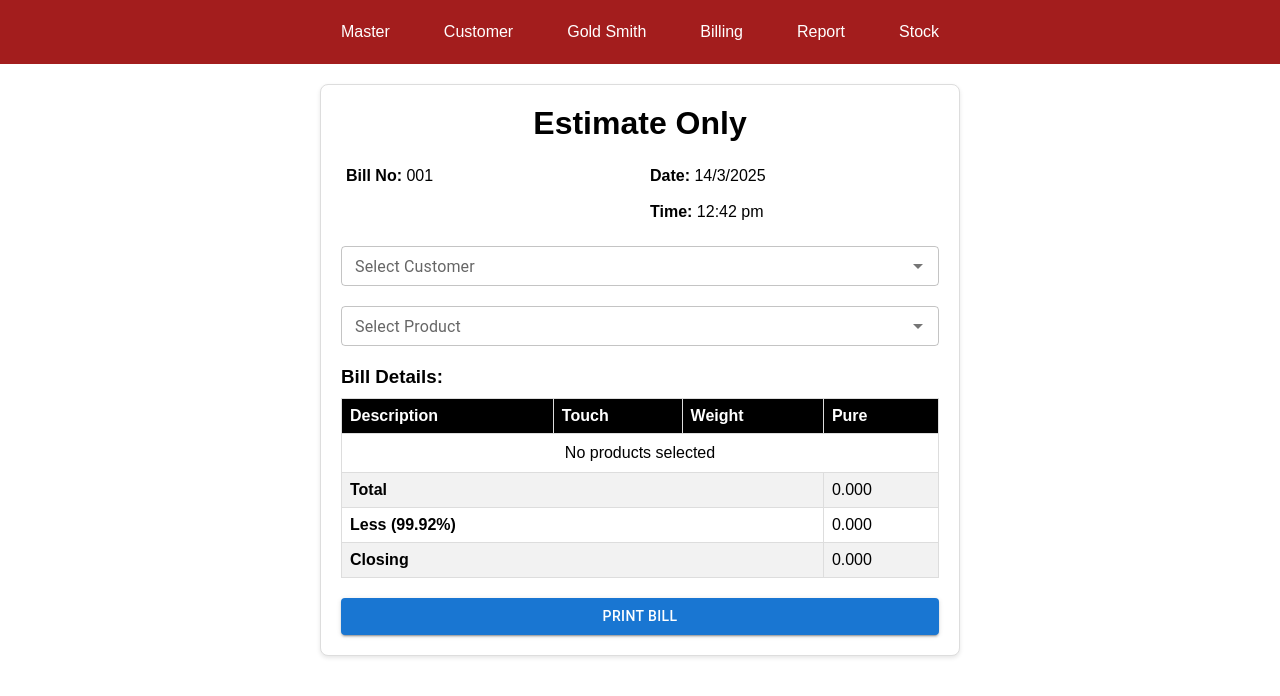
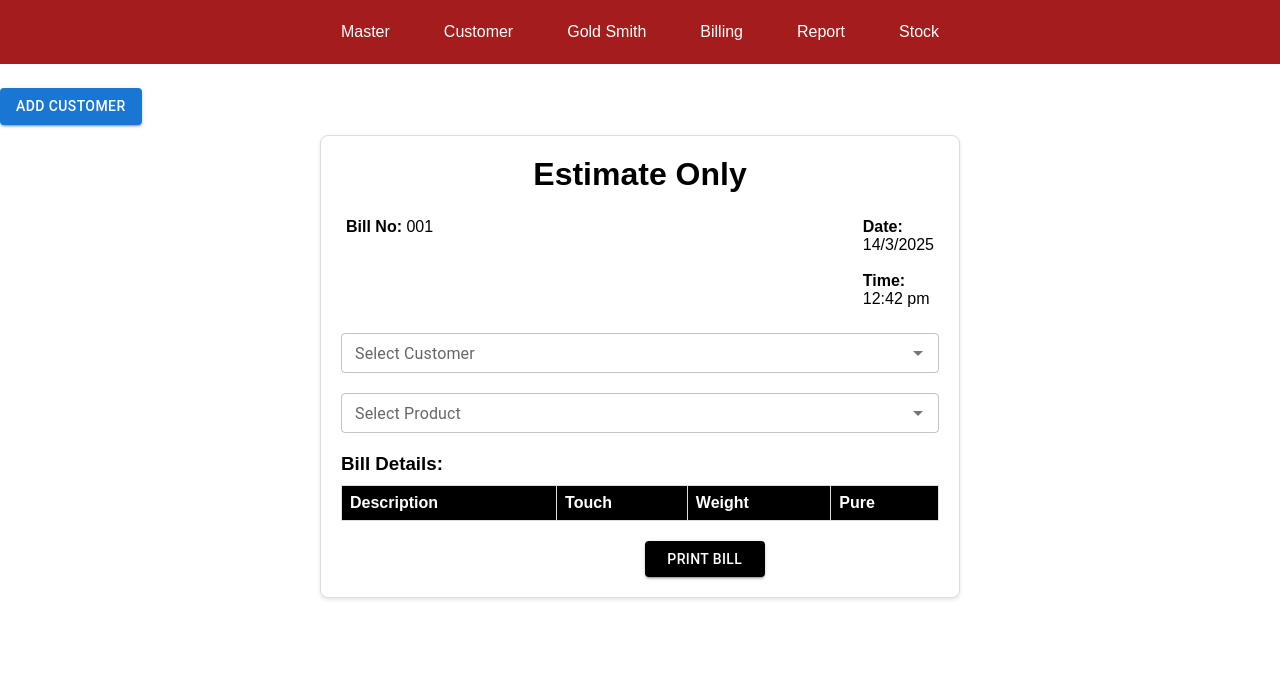
Before and after one commit to Swetha-Subramaniyan/Jeeva-Gold, a React (Vite) app in the folder jeeva/client/: page /billing in a window 1280 px wide. Shown: the top 696 px of the page. Built offline with nearby package versions, Linux system fonts and the light colour scheme.

Commit message:
Billing file worked

```diff
--- a/jeeva/client/src/App.jsx
+++ b/jeeva/client/src/App.jsx
@@ -11,6 +11,7 @@ import Master from "./components/Master/Master";
 import MasterCustomer from "./components/Master/Mastercustomer";
 import Customertrans from "./components/Customer/Customertrans";
 import Jobcard from "./components/Goldsmith/Jobcard";
+import AddCustomer from "./components/Billing/Addcustomer";
 
 function App() {
   return (
@@ -75,6 +76,8 @@ function App() {
         ></Route>
         <Route path="/master" element={<Master />}></Route>
         <Route path="/mastercustomer" element={<MasterCustomer />}></Route>
+        <Route path="/addcustomer"element={<AddCustomer/>}></Route>
+
       </Routes>
     </BrowserRouter>
   );
--- /dev/null
+++ b/jeeva/client/src/components/Billing/Addcustomer.jsx
@@ -0,0 +1,97 @@
+import React, { useState } from "react";
+import {
+  Button,
+  Dialog,
+  DialogActions,
+  DialogContent,
+  DialogTitle,
+  TextField,
+} from "@mui/material";
+
+const AddCustomer = ({ onAddCustomer }) => {
+  const [open, setOpen] = useState(false);
+  const [customer, setCustomer] = useState({
+    name: "",
+    address: "",
+    phone: "",
+  });
+
+  const handleClickOpen = () => setOpen(true);
+  const handleClose = () => {
+    setCustomer({ name: "", address: "", phone: "" });
+    setOpen(false);
+  };
+
+  const handleChange = (e) => {
+    setCustomer({ ...customer, [e.target.name]: e.target.value });
+  };
+
+  const handleSave = () => {
+    if (customer.name && customer.address && customer.phone) {
+      const newCustomer = {
+        id: `C${Date.now()}`,
+        customer_name: customer.name,
+        address: customer.address,
+        phone_number: customer.phone,
+      };
+      onAddCustomer(newCustomer);
+      handleClose();
+    }
+  };
+
+  return (
+    <div>
+      <Button
+        variant="contained"
+        onClick={handleClickOpen}
+
+      >
+        Add Customer
+      </Button>
+
+      <Dialog open={open} onClose={handleClose}>
+        <DialogTitle>Add Customer</DialogTitle>
+        <DialogContent>
+          <TextField
+            autoFocus
+            margin="dense"
+            label="Customer Name"
+            name="name"
+            fullWidth
+            variant="outlined"
+            value={customer.name}
+            onChange={handleChange}
+          />
+          <TextField
+            margin="dense"
+            label="Address"
+            name="address"
+            fullWidth
+            variant="outlined"
+            value={customer.address}
+            onChange={handleChange}
+          />
+          <TextField
+            margin="dense"
+            label="Phone"
+            name="phone"
+            fullWidth
+            variant="outlined"
+            value={customer.phone}
+            onChange={handleChange}
+          />
+        </DialogContent>
+        <DialogActions>
+          <Button onClick={handleClose} color="secondary">
+            Cancel
+          </Button>
+          <Button onClick={handleSave} color="primary" variant="contained">
+            Save
+          </Button>
+        </DialogActions>
+      </Dialog>
+    </div>
+  );
+};
+
+export default AddCustomer;
--- a/jeeva/client/src/components/Billing/Billing.css
+++ b/jeeva/client/src/components/Billing/Billing.css
@@ -1,13 +1,14 @@
 
 .container {
   width: 50%;
-  margin: 20px auto;
+  margin: 10px auto;
   padding: 20px;
   border: 1px solid #ddd;
   border-radius: 8px;
   background-color: white;
   box-shadow: 0 2px 4px rgba(0, 0, 0, 0.1);
   font-family: Arial, sans-serif;
+
 }
 
 .heading {
@@ -72,12 +73,13 @@
 }
 
 .printButton {
-  width: 100%;
+  width: 20%;
   padding: 10px;
   background-color: black;
   color: white;
   border: none;
   border-radius: 4px;
   cursor: pointer;
-  font-size: 16px;
+  font-size: 6px;
+  left: 19rem;
 }
--- a/jeeva/client/src/components/Billing/Billing.jsx
+++ b/jeeva/client/src/components/Billing/Billing.jsx
@@ -1,7 +1,239 @@
+
+// import React, { useState, useEffect, useRef } from "react";
+// import { Autocomplete, TextField, Box, Button } from "@mui/material";
+// import "./Billing.css";
+// import AddCustomer from "./Addcustomer";
+
+// const Billing = () => {
+//   const [selectedCustomer, setSelectedCustomer] = useState(null);
+//   const [billItems, setBillItems] = useState([]);
+//   const [billNo, setBillNo] = useState("001");
+//   const [date, setDate] = useState("");
+//   const [time, setTime] = useState("");
+//   const [isPrinting, setIsPrinting] = useState(false);
+//   const billRef = useRef();
+
+//   const [products, setProducts] = useState([
+//     { id: "P001", name: "Gold Ring", touch: 92, weight: 6.64, pure: 6.19 },
+//     {
+//       id: "P002",
+//       name: "Silver Necklace",
+//       touch: 92,
+//       weight: 11.34,
+//       pure: 10.66,
+//     },
+//     {
+//       id: "P003",
+//       name: "Diamond Bracelet",
+//       touch: 95,
+//       weight: 8.5,
+//       pure: 8.07,
+//     },
+//   ]);
+
+//   const customers = [
+//     {
+//       id: "C001",
+//       customer_name: "John ",
+//       address: "ABC Street",
+//       phone_number: "9856743789",
+//     },
+//     {
+//       id: "C002",
+//       customer_name: "Jane ",
+//       address: "DEF Colony",
+//       phone_number: "7843567894",
+//     },
+//   ];
+
+//   useEffect(() => {
+//     const updateTime = () => {
+//       const now = new Date();
+//       setDate(now.toLocaleDateString("en-IN"));
+//       setTime(
+//         now.toLocaleTimeString("en-IN", {
+//           hour: "2-digit",
+//           minute: "2-digit",
+//           hour12: true,
+//         })
+//       );
+//     };
+
+//     updateTime();
+//     const timer = setInterval(updateTime, 60000);
+//     return () => clearInterval(timer);
+//   }, []);
+
+//   const handleProductSelect = (event, newValue) => {
+//     if (newValue && !billItems.some((item) => item.id === newValue.id)) {
+//       setBillItems((prevItems) => [...prevItems, newValue]);
+//     }
+//   };
+
+//   const calculateTotal = () => {
+//     return billItems.reduce((total, item) => total + item.pure, 0).toFixed(3);
+//   };
+
+//   const calculateLess = (total) => {
+//     return (total * 0.9992).toFixed(3);
+//   };
+
+//   const calculateClosing = (total, less) => {
+//     return (total - less).toFixed(3);
+//   };
+
+//   return (
+//     <>
+//       <Box mt={3}>
+//         <AddCustomer />
+//       </Box>
+
+//       <Box className="container" ref={billRef}>
+//         <h1 className="heading">Estimate Only</h1>
+
+//         <Box className="billInfo">
+//           <p>
+//             <strong>Bill No:</strong> {billNo}
+//           </p>
+//           <p style={{ marginLeft: "14rem" }}>
+//             <strong>Date:</strong> {date} <br />
+//             <br />
+//             <strong>Time:</strong> {time}
+//           </p>
+//         </Box>
+
+//         <Box
+//           className="searchSection"
+//           style={{ display: isPrinting ? "none" : "flex" }}
+//         >
+//           <Autocomplete
+//             options={customers}
+//             getOptionLabel={(option) => option.customer_name}
+//             onChange={(event, newValue) => setSelectedCustomer(newValue)}
+//             renderInput={(params) => (
+//               <TextField
+//                 {...params}
+//                 label="Select Customer"
+//                 variant="outlined"
+//                 size="small"
+//               />
+//             )}
+//             className="smallAutocomplete"
+//           />
+//         </Box>
+
+//         {selectedCustomer && (
+//           <Box className="customerDetails">
+//             <h3>Customer Details:</h3>
+//             <p>
+//               <strong>Name:</strong> {selectedCustomer.customer_name}
+//             </p>
+//             <p>
+//               <strong>Address:</strong> {selectedCustomer.address}
+//             </p>
+//             <p>
+//               <strong>Phone:</strong> {selectedCustomer.phone_number}
+//             </p>
+//           </Box>
+//         )}
+
+//         <Box className="searchSection">
+//           <Autocomplete
+//             options={products}
+//             getOptionLabel={(option) => option.name}
+//             onChange={handleProductSelect}
+//             renderInput={(params) => (
+//               <TextField
+//                 {...params}
+//                 label="Select Product"
+//                 variant="outlined"
+//                 size="small"
+//               />
+//             )}
+//             className="smallAutocomplete"
+//           />
+//         </Box>
+
+//         <Box className="itemsSection">
+//           <h3>Bill Details:</h3>
+//           <table className="table">
+//             <thead>
+//               <tr>
+//                 <th className="th">Description</th>
+//                 <th className="th">Touch</th>
+//                 <th className="th">Weight</th>
+//                 <th className="th">Pure</th>
+//               </tr>
+//             </thead>
+//             <tbody>
+//               {billItems.length > 0 ? (
+//                 billItems.map((item, index) => (
+//                   <tr key={index}>
+//                     <td className="td">{item.name}</td>
+//                     <td className="td">{item.touch}</td>
+//                     <td className="td">{item.weight}</td>
+//                     <td className="td">{item.pure}</td>
+//                   </tr>
+//                 ))
+//               ) : (
+//                 <tr>
+//                   <td
+//                     colSpan="4"
+//                     style={{ textAlign: "center", padding: "10px" }}
+//                   >
+//                     No products selected
+//                   </td>
+//                 </tr>
+//               )}
+//               <tr>
+//                 <td colSpan="3" className="td">
+//                   <strong>Total</strong>
+//                 </td>
+//                 <td className="td">{calculateTotal()}</td>
+//               </tr>
+//               <tr>
+//                 <td colSpan="3" className="td">
+//                   <strong>Less (99.92%)</strong>
+//                 </td>
+//                 <td className="td">{calculateLess(calculateTotal())}</td>
+//               </tr>
+//               <tr>
+//                 <td colSpan="3" className="td">
+//                   <strong>Closing</strong>
+//                 </td>
+//                 <td className="td">
+//                   {calculateClosing(
+//                     calculateTotal(),
+//                     calculateLess(calculateTotal())
+//                   )}
+//                 </td>
+//               </tr>
+//             </tbody>
+//           </table>
+//         </Box>
+
+//         <Button
+//           variant="contained"
+//           className="printButton"
+//           style={{
+//             display: isPrinting ? "none" : "block",
+//             backgroundColor: "black",
+//           }}
+//         >
+//           Print Bill
+//         </Button>
+//       </Box>
+//     </>
+//   );
+// };
+
+// export default Billing;
+
 
 import React, { useState, useEffect, useRef } from "react";
 import { Autocomplete, TextField, Box, Button } from "@mui/material";
 import "./Billing.css";
+import AddCustomer from "./Addcustomer";
 
 const Billing = () => {
   const [selectedCustomer, setSelectedCustomer] = useState(null);
@@ -11,6 +243,20 @@ const Billing = () => {
   const [time, setTime] = useState("");
   const [isPrinting, setIsPrinting] = useState(false);
   const billRef = useRef();
+  const [customers, setCustomers] = useState([
+    {
+      id: "C001",
+      customer_name: "John",
+      address: "ABC Street",
+      phone_number: "9856743789",
+    },
+    {
+      id: "C002",
+      customer_name: "Jane",
+      address: "DEF Colony",
+      phone_number: "7843567894",
+    },
+  ]);
 
   const [products, setProducts] = useState([
     { id: "P001", name: "Gold Ring", touch: 92, weight: 6.64, pure: 6.19 },
@@ -30,21 +276,6 @@ const Billing = () => {
     },
   ]);
 
-  const customers = [
-    {
-      id: "C001",
-      customer_name: "John ",
-      address: "ABC Street",
-      phone_number: "9856743789",
-    },
-    {
-      id: "C002",
-      customer_name: "Jane ",
-      address: "DEF Colony",
-      phone_number: "7843567894",
-    },
-  ];
-
   useEffect(() => {
     const updateTime = () => {
       const now = new Date();
@@ -57,7 +288,6 @@ const Billing = () => {
         })
       );
     };
-
     updateTime();
     const timer = setInterval(updateTime, 60000);
     return () => clearInterval(timer);
@@ -69,19 +299,21 @@ const Billing = () => {
     }
   };
 
-  const calculateTotal = () => {
-    return billItems.reduce((total, item) => total + item.pure, 0).toFixed(3);
+  const handleAddCustomer = (newCustomer) => {
+    setCustomers((prevCustomers) => [...prevCustomers, newCustomer]);
   };
 
-  const calculateLess = (total) => {
-    return (total * 0.9992).toFixed(3);
-  };
-
-  const calculateClosing = (total, less) => {
-    return (total - less).toFixed(3);
-  };
+  const calculateTotal = () =>
+    billItems.reduce((total, item) => total + item.pure, 0).toFixed(3);
+  const calculateLess = (total) => (total * 0.9992).toFixed(3);
+  const calculateClosing = (total, less) => (total - less).toFixed(3);
 
   return (
+    <>
+      <Box mt={3}>
+        <AddCustomer onAddCustomer={handleAddCustomer} />
+      </Box>
+
       <Box className="container" ref={billRef}>
         <h1 className="heading">Estimate Only</h1>
 
@@ -89,8 +321,9 @@ const Billing = () => {
           <p>
             <strong>Bill No:</strong> {billNo}
           </p>
-        <p>
-          <strong>Date:</strong> {date} <br /><br/>
+          <p style={{ marginLeft: "14rem" }}>
+            <strong>Date:</strong> {date} <br />
+            <br />
             <strong>Time:</strong> {time}
           </p>
         </Box>
@@ -159,61 +392,46 @@ const Billing = () => {
               </tr>
             </thead>
             <tbody>
-            {billItems.length > 0 ? (
-              billItems.map((item, index) => (
+              {billItems.map((item, index) => (
                 <tr key={index}>
                   <td className="td">{item.name}</td>
                   <td className="td">{item.touch}</td>
                   <td className="td">{item.weight}</td>
                   <td className="td">{item.pure}</td>
                 </tr>
-              ))
-            ) : (
-              <tr>
-                <td
-                  colSpan="4"
-                  style={{ textAlign: "center", padding: "10px" }}
-                >
-                  No products selected
-                </td>
-              </tr>
-            )}
-            <tr>
-              <td colSpan="3" className="td">
-                <strong>Total</strong>
-              </td>
-              <td className="td">{calculateTotal()}</td>
-            </tr>
-            <tr>
-              <td colSpan="3" className="td">
-                <strong>Less (99.92%)</strong>
-              </td>
-              <td className="td">{calculateLess(calculateTotal())}</td>
-            </tr>
-            <tr>
-              <td colSpan="3" className="td">
-                <strong>Closing</strong>
-              </td>
-              <td className="td">
+              ))}
+            </tbody>
+          </table>
+        </Box>
+
+        {/* Calculation Section */}
+        {billItems.length > 0 && (
+          <Box className="calculationSection">
+            <p>
+              <strong>Total:</strong> {calculateTotal()}
+            </p>
+            <p>
+              <strong>Less 0.9992:</strong> {calculateLess(calculateTotal())}
+            </p>
+            <p>
+              <strong>Closing:</strong>{" "}
               {calculateClosing(
                 calculateTotal(),
                 calculateLess(calculateTotal())
               )}
-              </td>
-            </tr>
-          </tbody>
-        </table>
+            </p>
           </Box>
+        )}
 
         <Button
           variant="contained"
-        color="primary"
           className="printButton"
-        style={{ display: isPrinting ? "none" : "block" }}
+          style={{ backgroundColor: "black" }}
         >
           Print Bill
         </Button>
       </Box>
+    </>
   );
 };
 
```
Lines whose indentation alone changed are shown as unchanged.
